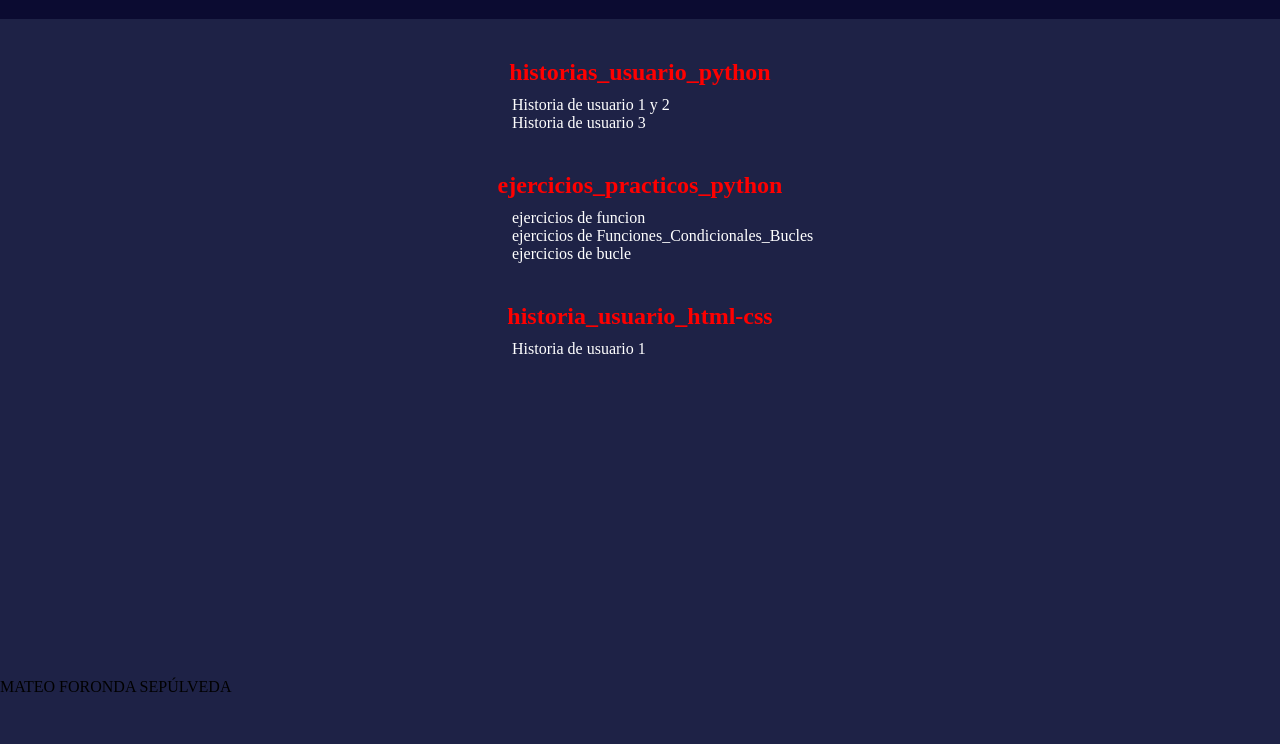
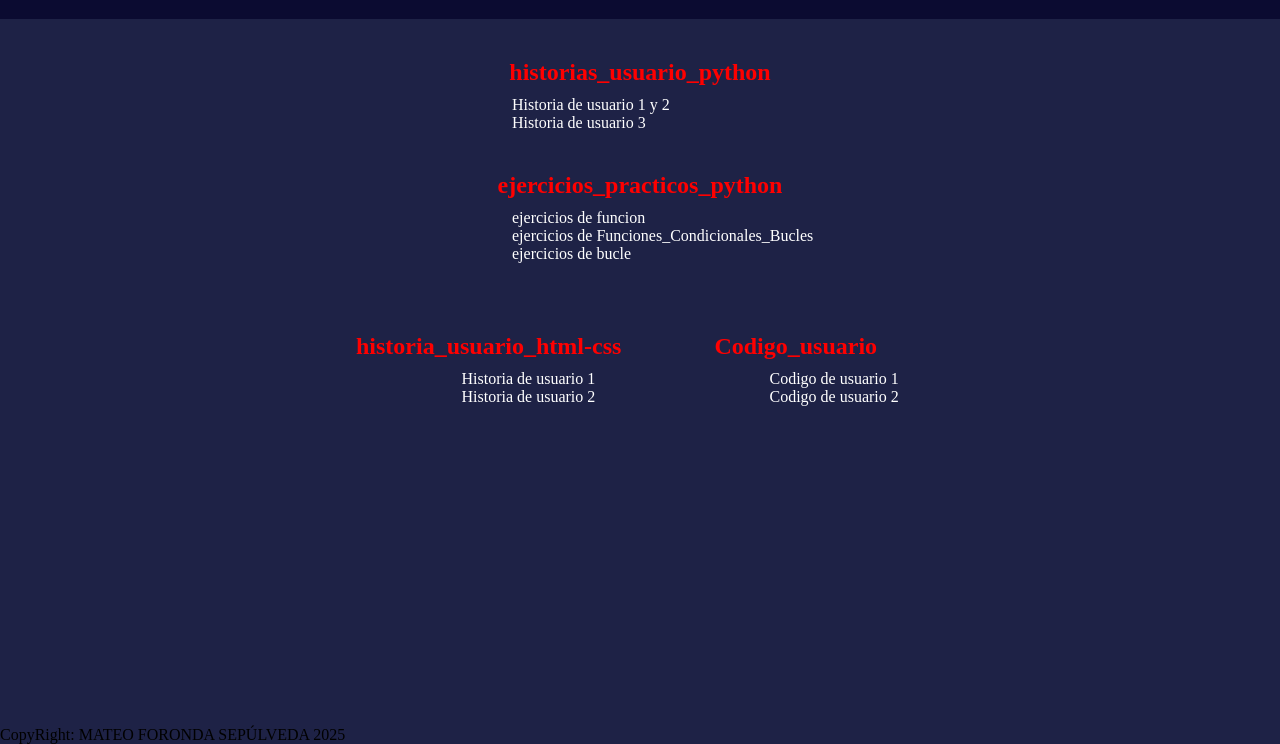
Before and after one commit to foronda1511/historias-de-usuario, a plain HTML site: page historias-de-usuario/index.html in a window 1280 px wide. Shown: the part 98-842 px from the top of the page. Before the commit the page ends 800 px from the top, so only its background shows below. Drawn offline with Linux system fonts and the light colour scheme.

Commit message:
jueves 11 diciembre

```diff
--- a/historias-de-usuario/index.html
+++ b/historias-de-usuario/index.html
@@ -29,13 +29,23 @@
         <br>
         <a href="https://github.com/foronda1511/ejercicios_bucle" target="_blank">ejercicios de bucle</a>
     </div>
-    <div>
+
+    <div class="contenedor">
+        <div class="columna">
         <h2>historia_usuario_html-css</h2>
-        <a href="https://github.com/foronda1511/historia-html" target="_blank">Historia de usuario 1</a>
+            <a href="https://comfy-concha-181d18.netlify.app" target="_blank">Historia de usuario 1</a>
+            <a href="https://beamish-wisp-97d7d6.netlify.app" target="_blank">Historia de usuario 2</a>
+        </div>
+
+        <div class="columna">
+            <h2>Codigo_usuario</h2>
+            <a href="https://github.com/foronda1511/historia-html" target="_blank">Codigo de usuario 1</a>
+            <a href="https://github.com/foronda1511/historia-html-2" target="_blank">Codigo de usuario 2</a>
+        </div>
     </div>
 
     <footer>
-        MATEO FORONDA SEPÚLVEDA
+        CopyRight: MATEO FORONDA SEPÚLVEDA 2025
     </footer>
 
 </body>
--- a/historias-de-usuario/style.css
+++ b/historias-de-usuario/style.css
@@ -62,3 +62,15 @@ a:hover{
 footer{
     margin-top: 25%;
 }
+
+.contenedor {
+    display: flex;
+    gap: 40px;
+    justify-content: center;
+    margin-top: 30px;
+}
+
+.columna {
+    color: white;
+    text-align: left;
+}
```
